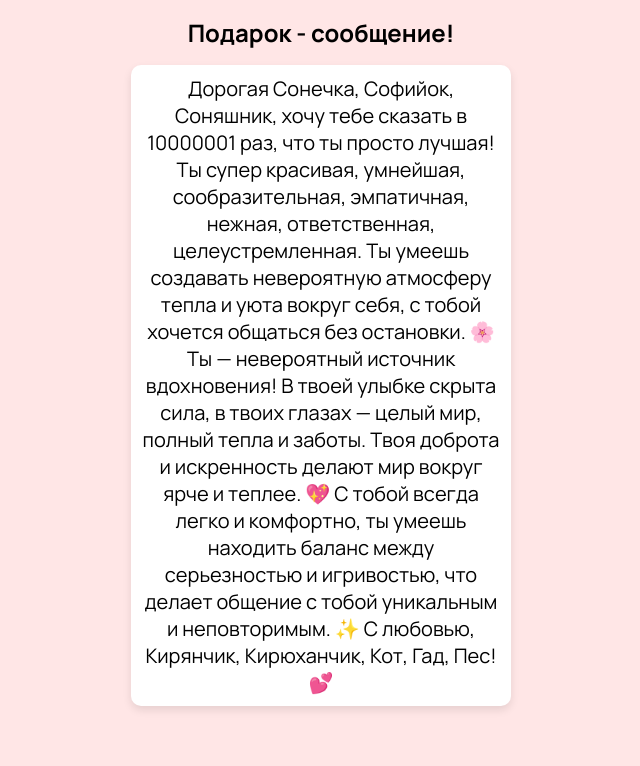
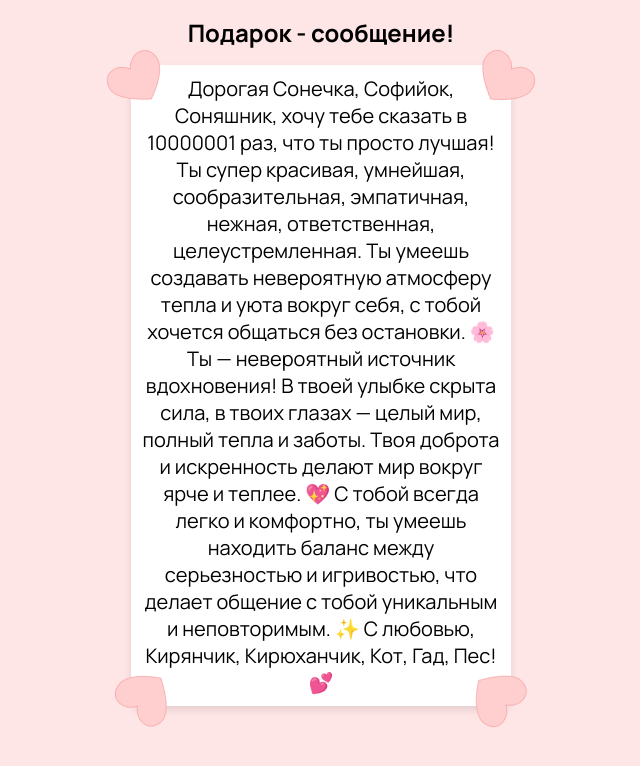
Before and after one commit to kiryhanchiiiik/small-practice, a plain HTML site: page comp.html in a window 1280 px wide. Shown: the whole page, without its empty margins (319-959 px from the left). Drawn offline with Linux system fonts and the light colour scheme.

Commit message:
final fix

```diff
--- a/comp.html
+++ b/comp.html
@@ -31,27 +31,35 @@
         fill: red;
       }
       .heart {
+        width: 60px;
+        height: 60px;
         position: absolute;
-        left: -2px;
-        top: 55px;
+        left: -13px;
+        top: 50px;
         transform: rotate(-35deg);
       }
       .heart-2 {
+        width: 60px;
+        height: 60px;
         position: absolute;
-        top: 55px;
-        right: 2px;
+        top: 50px;
+        right: -13px;
         transform: rotate(35deg);
       }
       .heart-3 {
+        width: 60px;
+        height: 60px;
         position: absolute;
-        bottom: -1px;
-        left: 2px;
+        bottom: -10px;
+        left: -5px;
         transform: rotate(220deg);
       }
       .heart-4 {
+        width: 60px;
+        height: 60px;
         position: absolute;
-        bottom: 2px;
-        right: 1px;
+        bottom: -10px;
+        right: -5px;
         transform: rotate(132deg);
       }
       h1 {
@@ -70,18 +78,12 @@
   <body>
     <div class="container">
       <h1 class="title">Подарок - сообщение!</h1>
-      <svg class="heart-initial heart" width="30" height="30">
-        <use href="./heart.svg#heart"></use>
-      </svg>
-      <svg class="heart-initial heart-2" width="30" height="30">
-        <use href="./heart.svg#heart"></use>
-      </svg>
-      <svg class="heart-initial heart-3" width="30" height="30">
-        <use href="./heart.svg#heart"></use>
-      </svg>
-      <svg class="heart-initial heart-4" width="30" height="30">
-        <use href="./heart.svg#heart"></use>
-      </svg>
+
+      <img class="heart" src="./heart.png" alt="" />
+      <img class="heart-2" src="./heart.png" alt="" />
+      <img class="heart-3" src="./heart.png" alt="" />
+      <img class="heart-4" src="./heart.png" alt="" />
+
       <p>
         Дорогая Сонечка, Софийок, Соняшник, хочу тебе сказать в 10000001 раз,
         что ты просто лучшая! Ты супер красивая, умнейшая, сообразительная,
```
Also changed, not shown: heart.png (added), heart.svg (deleted).
